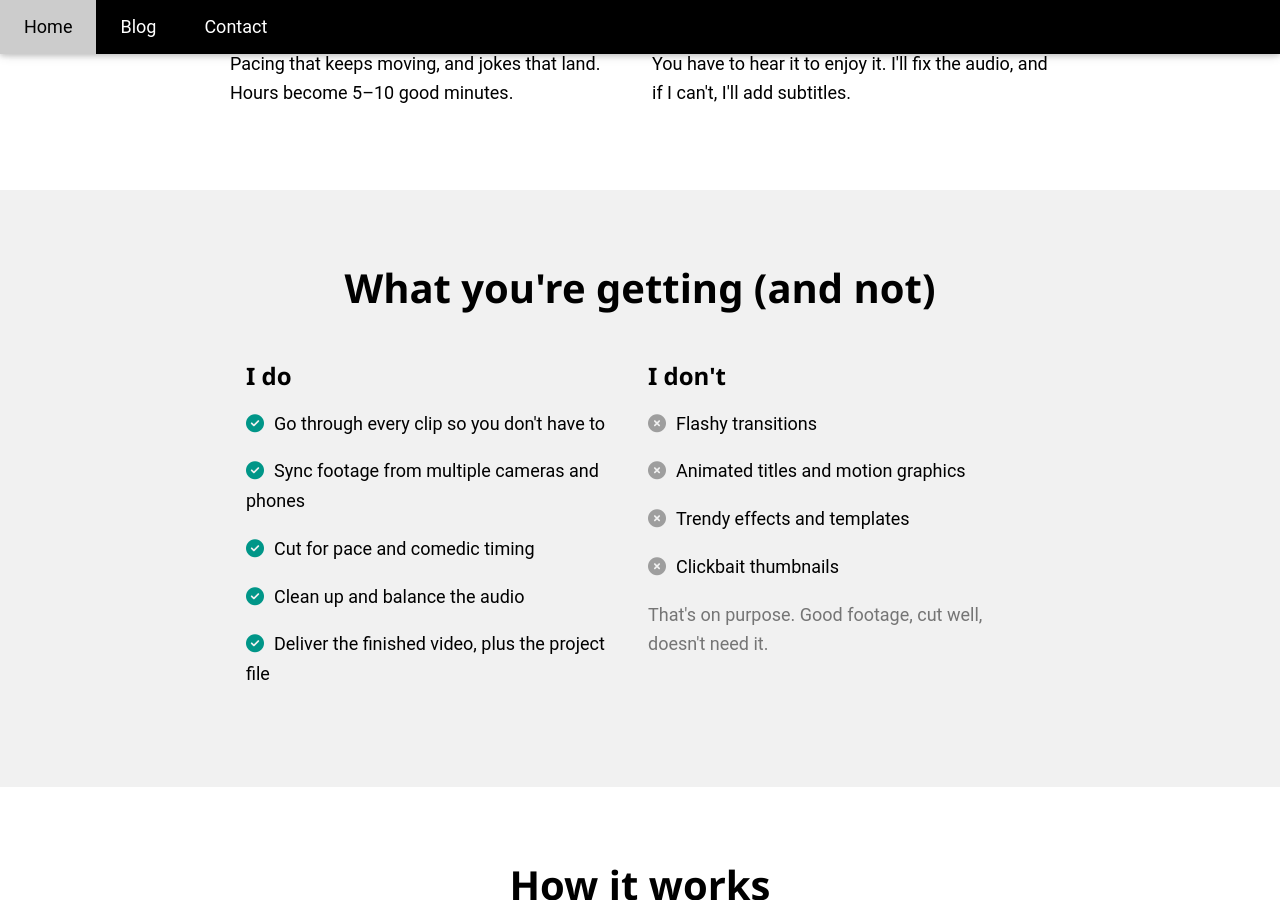
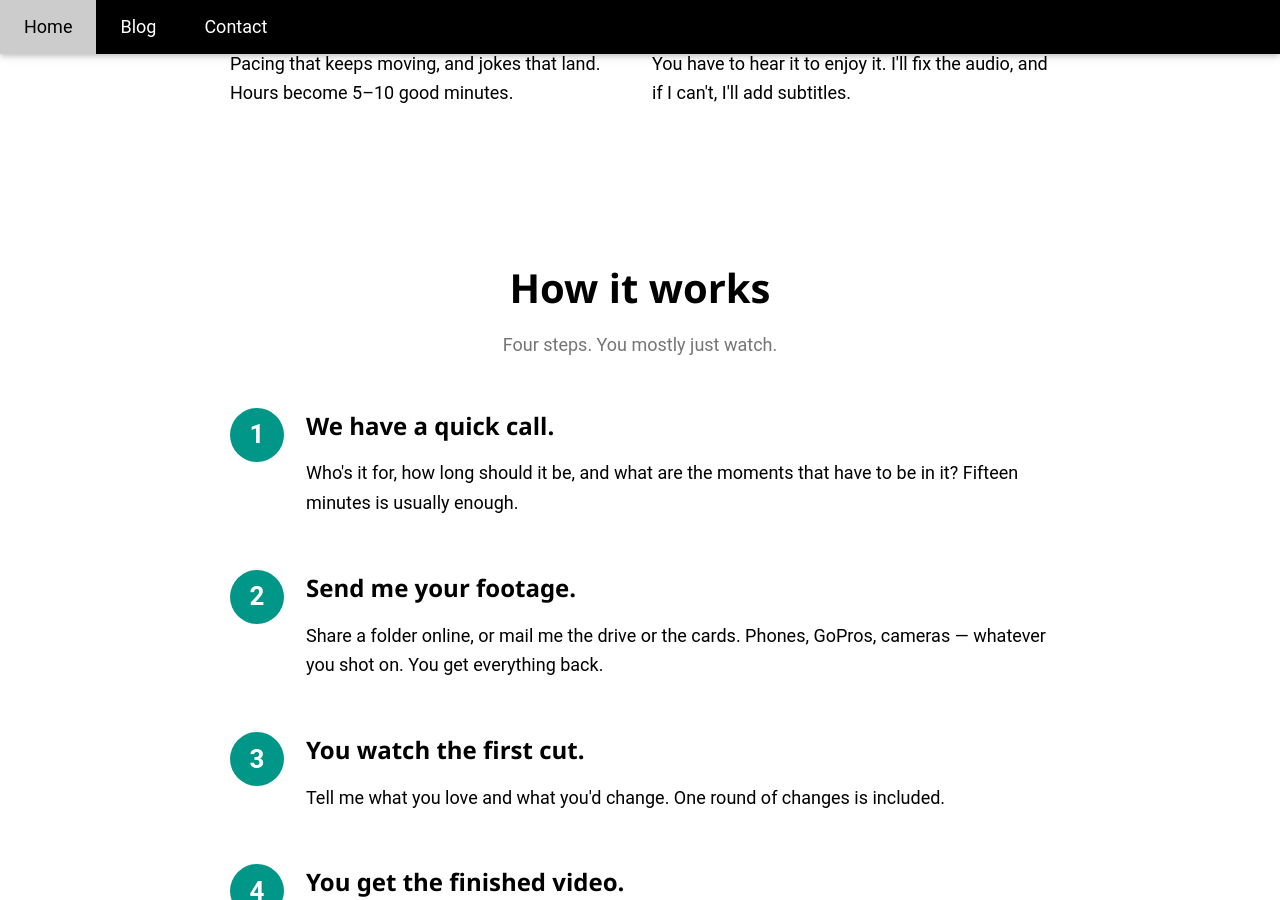
Before and after one commit to evanthemann/evanthemann.github.io, a Jekyll site: the page composition-and-cuts/index.html, which Jekyll copies as it is, in a window 1280 px wide and 900 px high, scrolled down 1868 px. Built offline with Jekyll 4.4.1, drawn with Linux system fonts in a browser that asks for light colours.

Commit message:
C&C: remove 'What you're getting (and not)' section
Co-Authored-By: Claude Opus 5.5 <noreply@anthropic.com>
Claude-Session: https://claude.ai/code/session_01Kfi4nikh1zP74fnAfvsveK

```diff
--- a/composition-and-cuts/index.html
+++ b/composition-and-cuts/index.html
@@ -122,31 +122,6 @@
         <h3><b>Good audio</b></h3>
         <p>You have to hear it to enjoy it. I'll fix the audio, and if I can't, I'll add
           subtitles.</p>
-      </div>
-    </div>
-  </div>
-</section>
-
-<!-- What I do / don't -->
-<section class="w3-container w3-padding-64 w3-light-grey">
-  <div class="wrap">
-    <h2 class="w3-center sec-h" style="margin-bottom:40px;"><b>What you're getting (and not)</b></h2>
-    <div class="w3-row-padding">
-      <div class="w3-half w3-margin-bottom">
-        <h3><b>I do</b></h3>
-        <p><i class="fa-solid fa-circle-check check"></i>Go through every clip so you don't have to</p>
-        <p><i class="fa-solid fa-circle-check check"></i>Sync footage from multiple cameras and phones</p>
-        <p><i class="fa-solid fa-circle-check check"></i>Cut for pace and comedic timing</p>
-        <p><i class="fa-solid fa-circle-check check"></i>Clean up and balance the audio</p>
-        <p><i class="fa-solid fa-circle-check check"></i>Deliver the finished video, plus the project file</p>
-      </div>
-      <div class="w3-half w3-margin-bottom">
-        <h3><b>I don't</b></h3>
-        <p><i class="fa-solid fa-circle-xmark nope"></i>Flashy transitions</p>
-        <p><i class="fa-solid fa-circle-xmark nope"></i>Animated titles and motion graphics</p>
-        <p><i class="fa-solid fa-circle-xmark nope"></i>Trendy effects and templates</p>
-        <p><i class="fa-solid fa-circle-xmark nope"></i>Clickbait thumbnails</p>
-        <p class="w3-text-grey" style="margin-top:16px;">That's on purpose. Good footage, cut well, doesn't need it.</p>
       </div>
     </div>
   </div>
```
